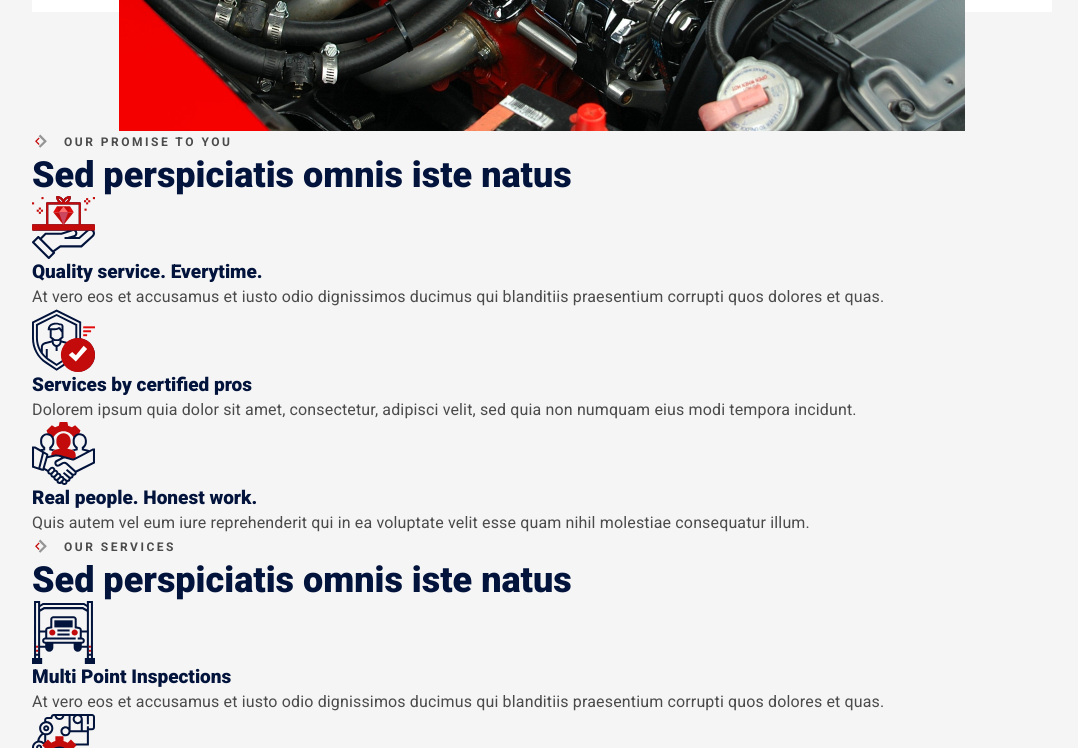
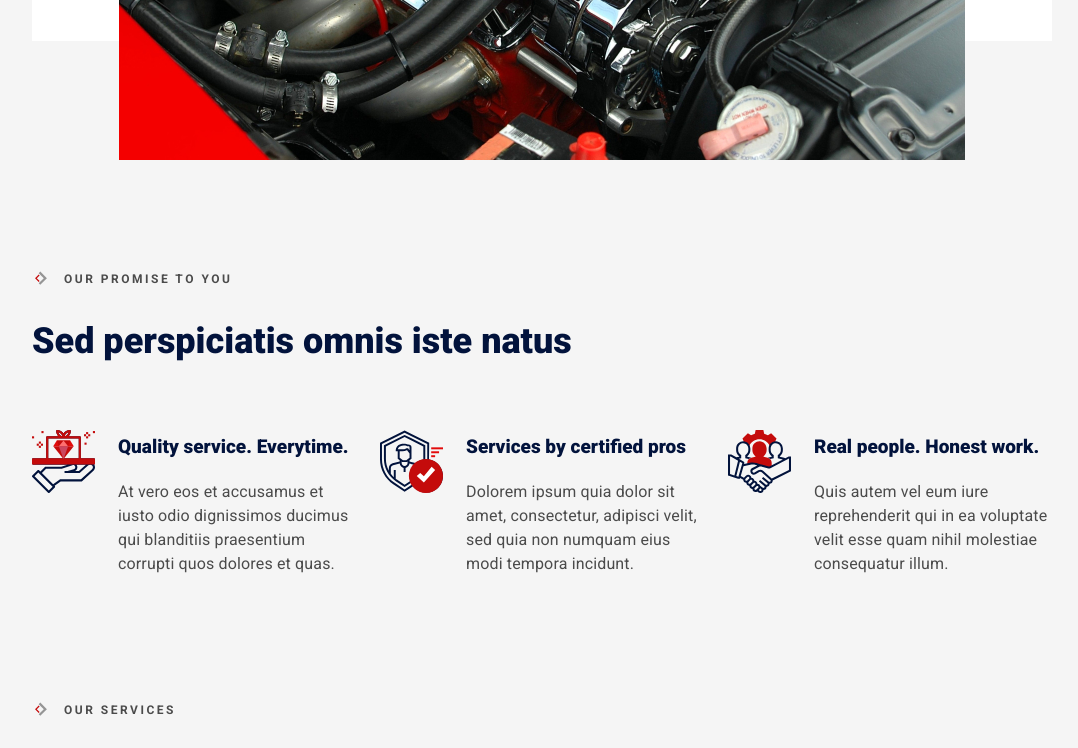
Before and after one commit to dreamsoundx/car-repair, a plain HTML site: page index.html in a window 1280 px wide. Shown: the part 1380-2128 px from the top of the page, without its empty margins (98-1176 px from the left). Drawn offline with Linux system fonts and the light colour scheme.

Commit message:
feat: finish promise scss

```diff
--- a/css/style.scss
+++ b/css/style.scss
@@ -42,7 +42,7 @@ body {
     padding: 0px 0px 0px 32px;
     background: url('../assets/about/icons/overline-mark.svg') -3px -2px
       no-repeat;
-    *:not(:last-child) {
+    &:not(:last-child) {
       margin-bottom: 29px;
     }
 
@@ -211,3 +211,82 @@ body {
     max-width: 100%;
   }
 }
+
+.promise {
+  // .promise__container
+
+  &__container {
+  }
+
+  // .promise__content
+
+  &__content {
+    padding: 108px 0px 122px 0px;
+  }
+
+  // .promise__header
+
+  &__header {
+    &:not(:last-child) {
+      margin: 0px 0px 68px 0px;
+    }
+  }
+
+  // .promise__items
+
+  &__items {
+    display: flex;
+    flex-wrap: wrap;
+    margin: 0px -12px;
+    row-gap: 24px;
+  }
+
+  // .promise__item
+
+  &__item {
+    flex: 1 1 33.333%;
+    padding: 0px 12px;
+    min-width: 260px;
+  }
+}
+
+.item-promise {
+  display: flex;
+  align-items: flex-start;
+  column-gap: 23px;
+  // .item-promise__icon
+
+  &__icon {
+    display: flex;
+    flex: 0 0 63px;
+    height: 63px;
+    justify-content: center;
+    align-items: flex-end;
+  }
+
+  // .item-promise__img
+
+  &__img {
+    max-width: 100%;
+    max-height: 63px;
+  }
+
+  // .item-promise__body
+
+  &__body {
+    padding: 4px 0px 0px 0px;
+  }
+
+  // .item-promise__title
+
+  &__title {
+    &:not(:last-child) {
+      margin-bottom: 20px;
+    }
+  }
+
+  // .item-promise__text
+
+  &__text {
+  }
+}
```
Also changed, not shown: css/style.css.
